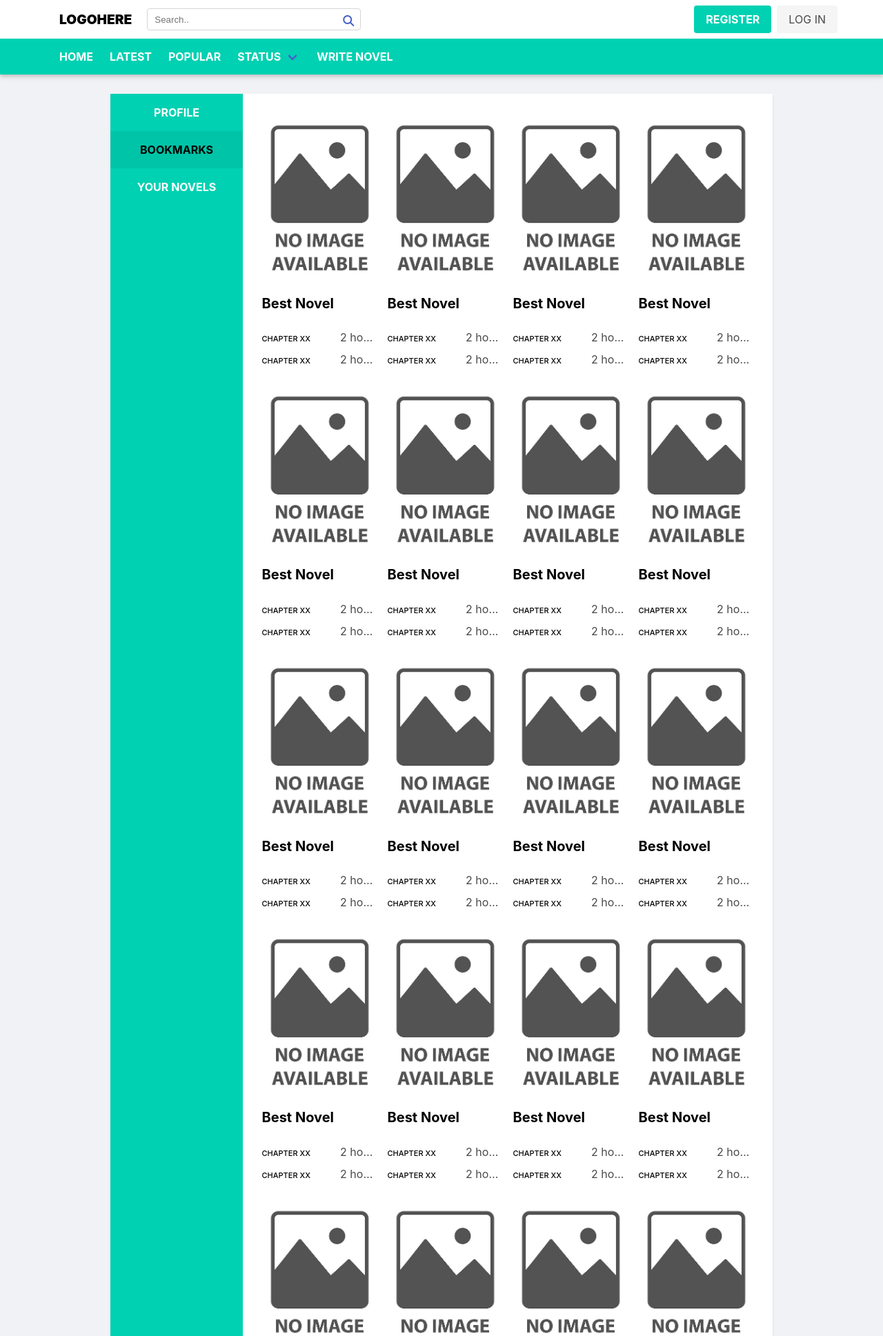
After one commit to fordkuppp/muic-db-project, a Flask app: page /user/bookmarks in a window 1280 px wide. The commit adds this page. Shown: the top 1937 px of the page at 69% size. Run offline with Flask 3, Linux system fonts and the light colour scheme; some libraries are stand-ins or nearby versions.

Commit message:
add bookmarks and profile

```diff
--- a/novel_reader/static/style.css
+++ b/novel_reader/static/style.css
@@ -287,7 +287,7 @@ section.header {
 }
 
 .latest-item {
-    width: 20%;
+    width: 25%;
     min-height: 150px;
     position: relative;
     overflow: hidden;
@@ -681,3 +681,57 @@ section.header {
 .content-inner>* {
     all: revert;
 }
+
+.controller {
+    display: flex;
+}
+
+.sidebar {
+    background-color: var(--primary-color);
+    display: block;
+    width: 25%;
+    border-right: 3px;
+    border-color: black;
+}
+
+.sidebar .nav-item {
+    padding: 15px;
+}
+
+.sidebar .nav-item.selected {
+    background-color: var(--primary-color-hover);
+}
+
+.sidebar .nav-item.selected a {
+    color: black;
+}
+
+.sidebar .nav-item:hover {
+    background-color: var(--primary-color-hover);
+}
+
+.sidebar .nav-item:hover a {
+    color: black;
+}
+
+.sidebar a {
+    color: white;
+}
+
+
+.mainbar {
+    width: 100%;
+}
+
+.mainbar .block-body {
+    padding: 20px;
+}
+
+strong {
+    text-transform: uppercase;
+}
+
+
+.mainbar .block-body .latest-item {
+    width: 25%;
+}
--- a/novel_reader/templates/elements/forms/forget.html
+++ b/novel_reader/templates/elements/forms/forget.html
@@ -13,7 +13,8 @@
                         <span class="icon is-small is-left">
                             <i class="fa fa-envelope"></i>
                         </span>
-                        <p class="help is-danger"></p>
+                        <p class="help is-danger">
+                        </p>
                     </div>
                 </div>
                 <div class="field">
--- a/novel_reader/templates/elements/navbar.html
+++ b/novel_reader/templates/elements/navbar.html
@@ -70,7 +70,7 @@
                     </a>
                 </div>
             </div>
-            <a class="navbar-item" {% if g.user.role_id == 1 or g.user.role_id ==2 %} href="{{url_for('user.all_novels', username=g.user.username)}}" {% else %} onclick="openLoginBlock()" {% endif %}>
+            <a class="navbar-item" {% if g.user.role_id == 1 or g.user.role_id ==2 %} href="{{url_for('user.novels')}}" {% else %} onclick="openLoginBlock()" {% endif %}>
                 WRITE NOVEL
             </a>
             {% if g.user.role_id == 2 %}
--- a/novel_reader/templates/starter/home.html
+++ b/novel_reader/templates/starter/home.html
@@ -15,7 +15,7 @@
         <div class="main-carousel"
             data-flickity='{"autoPlay": true, "pauseAutoPlayOnHover": true,  "pageDots": false, "contain": true}'>
             {% for novel in popular %}
-            <div class="carousel-cell trending-item">
+            <article class="carousel-cell trending-item">
                 <a title="{{novel.name}}" href="{{url_for('home.novel', slug=novel.slug)}}">
                     <div class="inner">
                         <div class="icon">
@@ -28,7 +28,7 @@
                         </div>
                     </div>
                 </a>
-            </div>
+            </article>
             {% endfor %}
         </div>
     </div>
--- a/novel_reader/templates/starter/novel.html
+++ b/novel_reader/templates/starter/novel.html
@@ -68,7 +68,7 @@
         <div class="block-head title is-4">
             <span>CHAPTERS ({{novel.chapters|length}})</span>
         </div>
-        <div class="block-body" id="chapters" data-sort="desc">
+        <div class="block-body" id="chapters">
             <div id="chapter-list-inner">
                 <ul class="chapter-list" id="chapter-list">
                     {% for item in novel.chapters %}
--- /dev/null
+++ b/novel_reader/templates/starter/user/bookmarks.html
@@ -0,0 +1,63 @@
+{% extends 'default.html' %}
+
+{% block head %}
+{% endblock %}
+
+{% block main %}
+<div class="controller block">
+    <div class="sidebar">
+        <div class="nav-item" align="center">
+            <a href="{{url_for('user.profile')}}" class="nav-link">
+                <strong>Profile</strong>
+            </a>
+        </div>
+        <div class="nav-item selected" align="center">
+            <a class="nav-link">
+                <strong>bookmarks</strong>
+            </a>
+        </div>
+        <div class="nav-item" align="center">
+            <a href="{{url_for('user.novels')}}" class="nav-link">
+                <strong>your novels</strong>
+            </a>
+        </div>
+    </div>
+    <div class="mainbar">
+        <div class="block-body grid-items">
+            {% for novel in latest %}
+            <article class="book-item latest-item">
+                <div class="inner">
+                    <div class="thumb tooltip-hover">
+                        <a href="{{url_for('home.novel', slug=novel.slug)}}">
+                            <img src="{{novel.image}}" data-src="{{novel.image}}}" alt="{{novel.alt}}">
+                        </a>
+                    </div>
+                    <div class="meta">
+                        <div class="title is-5">
+                            <a href="{{url_for('home.novel', slug=novel.slug)}}" title="{{novel.name}}">{{novel.name}}</a>
+                        </div>
+                        <div class="chapters">
+                            {% for chapter in novel.chapters %}
+                            <div class="chap-item">
+                                <h4>
+                                    <a title="{{novel.name}} - {{chapter.name}}" href="{{url_for('home.chapter', novel=novel.slug, slug=chapter.slug)}}">
+                                        {{chapter.name}}
+                                    </a>
+                                </h4>
+                                <div class="updated-date">
+                                    <span>{{chapter.get_date}}</span>
+                                </div>
+                            </div>
+                            {% endfor %}
+                        </div>
+                    </div>
+                </div>
+            </article>
+            {% endfor %}
+        </div>
+    </div>
+</div>
+{% endblock %}
+
+{% block modal %}
+{% endblock %}
--- a/novel_reader/user.py
+++ b/novel_reader/user.py
@@ -30,7 +30,7 @@ def profile():
         bookmarks.append(cur.fetchall())
 
     cur.close()
-    return render_template("starter/profile.html", bookmarks=bookmarks)
+    return render_template("starter/user/profile.html", bookmarks=bookmarks)
 
 
 @bp.before_app_request
@@ -136,6 +136,55 @@ def new_pass(token: str):
         return render_template("starter/reset.html")
 
 
-@bp.route("/<string:username>/all")
-def all_novels(username: str):
-    pass
+@bp.route("/novels")
+def novels():
+    latest: list = []
+    for _ in range(30):
+        latest.append(
+            {
+                "name": "Best Novel",
+                "image": "/static/cover-default.png",
+                "slug": "best-novel",
+                "alt": "alt",
+                "chapters": [
+                    {
+                        "name": "chapter XX",
+                        "slug": "chapter-xx",
+                        "get_date": "2 hours ago",
+                    },
+                    {
+                        "name": "chapter XX",
+                        "slug": "chapter-xx",
+                        "get_date": "2 hours ago",
+                    },
+                ],
+            }
+        )
+    return render_template("starter/user/novel.html", latest=latest)
+
+
+@bp.route("/bookmarks")
+def bookmarks():
+    latest: list = []
+    for _ in range(28):
+        latest.append(
+            {
+                "name": "Best Novel",
+                "image": "/static/cover-default.png",
+                "slug": "best-novel",
+                "alt": "alt",
+                "chapters": [
+                    {
+                        "name": "chapter XX",
+                        "slug": "chapter-xx",
+                        "get_date": "2 hours ago",
+                    },
+                    {
+                        "name": "chapter XX",
+                        "slug": "chapter-xx",
+                        "get_date": "2 hours ago",
+                    },
+                ],
+            }
+        )
+    return render_template("starter/user/bookmarks.html", latest=latest)
```
Also changed, not shown: novel_reader/templates/elements/sidebar.html (added, +22 -0 lines), novel_reader/templates/starter/profile.html (deleted, +0 -25 lines), novel_reader/templates/starter/user/profile.html (added, +49 -0 lines).
